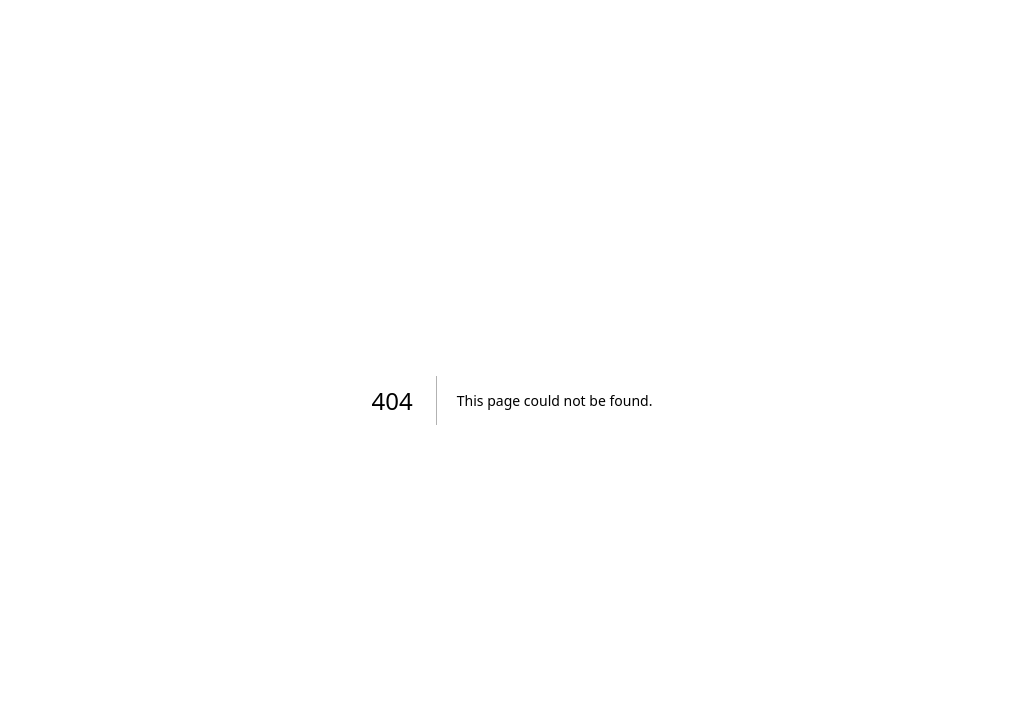
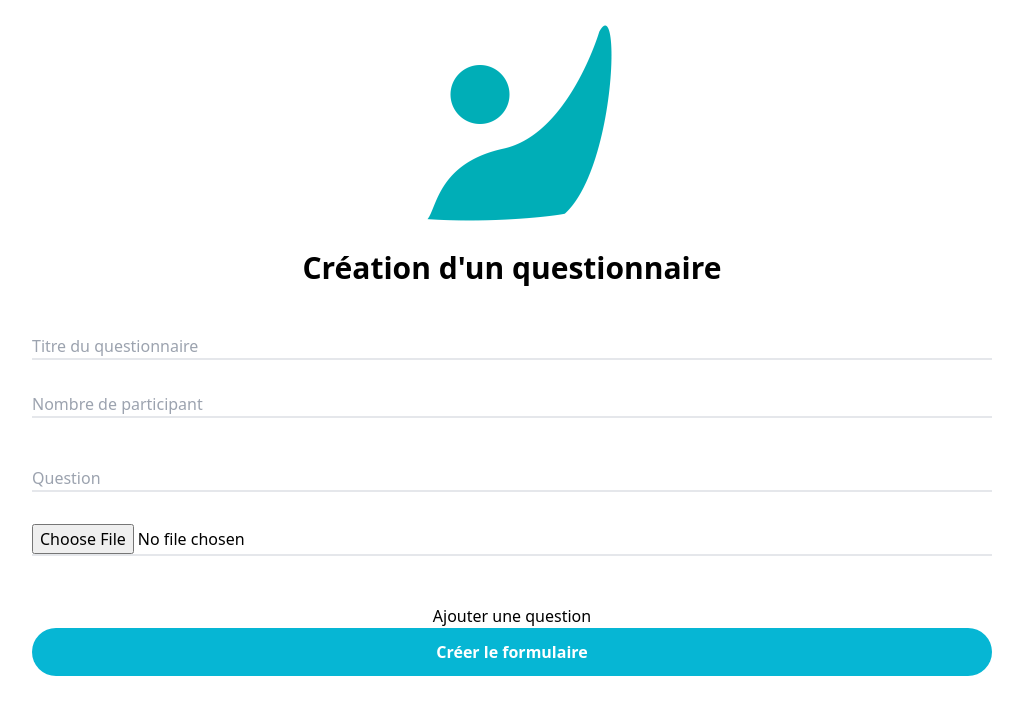
Before and after one commit to Mistrale94/color-vote, a Next.js app: page /newForm in a window 1280 px wide. Before the commit this address had no page. Shown: the top 714 px of the page, without its empty margins (128-1151 px from the left). Built offline with nearby package versions, Linux system fonts and the light colour scheme.

Commit message:
home + new form

```diff
--- a/pages/index.jsx
+++ b/pages/index.jsx
@@ -1,18 +1,10 @@
 import Head from 'next/head'
 import Image from 'next/image'
-import clientPromise from '../lib/mongodb'
+// import clientPromise from '../lib/mongodb'
 import { useEffect, useState } from 'react'
 
-export default function Home({isConnected}) {
-  const [restaurants, setRestaurants] = useState([]);
+export default function Home() {
 
-  useEffect(() => {
-    (async () => {
-      const results = await fetch('/api/list');
-      const resultsJson = await results.json();
-      setRestaurants(resultsJson);
-    })();
-  }, []);
 
   return (
     <div>
@@ -34,29 +26,7 @@ export default function Home({isConnected}) {
           <button type="submit" className="bg-cyan-500 p-3 rounded-full text-white font-bold">Rejoindre la session</button>
         </form>
 
-        <div>
-          {restaurants.map((restaurant) => (
-            <div className='card' key={restaurant.id}>
-              <h2>{restaurant.name}</h2>
-              <p>{restaurant.cuisine}</p>
-            </div>
-          ))}
-        </div>
       </main>
     </div>
   )
 }
-
-export async function getServerSideProps(context) {
-  try{
-    await clientPromise
-    return {
-      props: { isConnected: true },
-    }
-  } catch (e) {
-    console.error(e);
-    return {
-      props: { isConnected: false },
-    }
-  }
-}
--- /dev/null
+++ b/pages/newForm.jsx
@@ -0,0 +1,49 @@
+import Head from 'next/head'
+import Image from 'next/image'
+// import clientPromise from '../lib/mongodb'
+import { useEffect, useState } from 'react'
+// import { PlusCircleIcon } from "@heroicons/24/outline";
+
+
+export default function NewForm({isConnected}) {
+
+  return (
+    <div>
+      <Head>
+        <title>Accueil</title>
+        <meta name="description" content="Generated by create next app" />
+        <link rel="icon" href="/favicon.ico" />
+      </Head>
+
+      <main className="text-center">
+        <figure>
+          <Image src="/image/logo.png" width={250} height={250} alt="Logo" className="mx-auto" />
+        </figure>
+        <h1 className="font-bold text-3xl mb-12">Création d'un questionnaire</h1>
+
+        <form className='inline-grid w-9/12'>
+          <input type="text" placeholder='Titre du questionnaire' className='mb-8 border-b-2 w-full'></input>
+          <input type="number" placeholder='Nombre de participant'  className='mb-12 border-b-2 w-full'></input>
+          <input type="text" placeholder='Question' className='mb-8 border-b-2 w-full'></input>
+          <input type="file" placeholder='Nombre de participant' accept="image/png, image/jpeg, image/jpg"  className='mb-12 border-b-2 w-full'></input>
+           <a href="#">{/*<PlusCircleIcon class="h-6 h-6 text-gray-500" /> */} Ajouter une question</a>
+          <button type="submit" className="bg-cyan-500 p-3 rounded-full text-white font-bold">Créer le formulaire</button>
+        </form>
+      </main>
+    </div>
+  )
+}
+
+// export async function getServerSideProps(context) {
+//   try{
+//     await clientPromise
+//     return {
+//       props: { isConnected: true },
+//     }
+//   } catch (e) {
+//     console.error(e);
+//     return {
+//       props: { isConnected: false },
+//     }
+//   }
+// }
```
Also changed, not shown: 2 other files (tests, documents, lock files or other folders).
